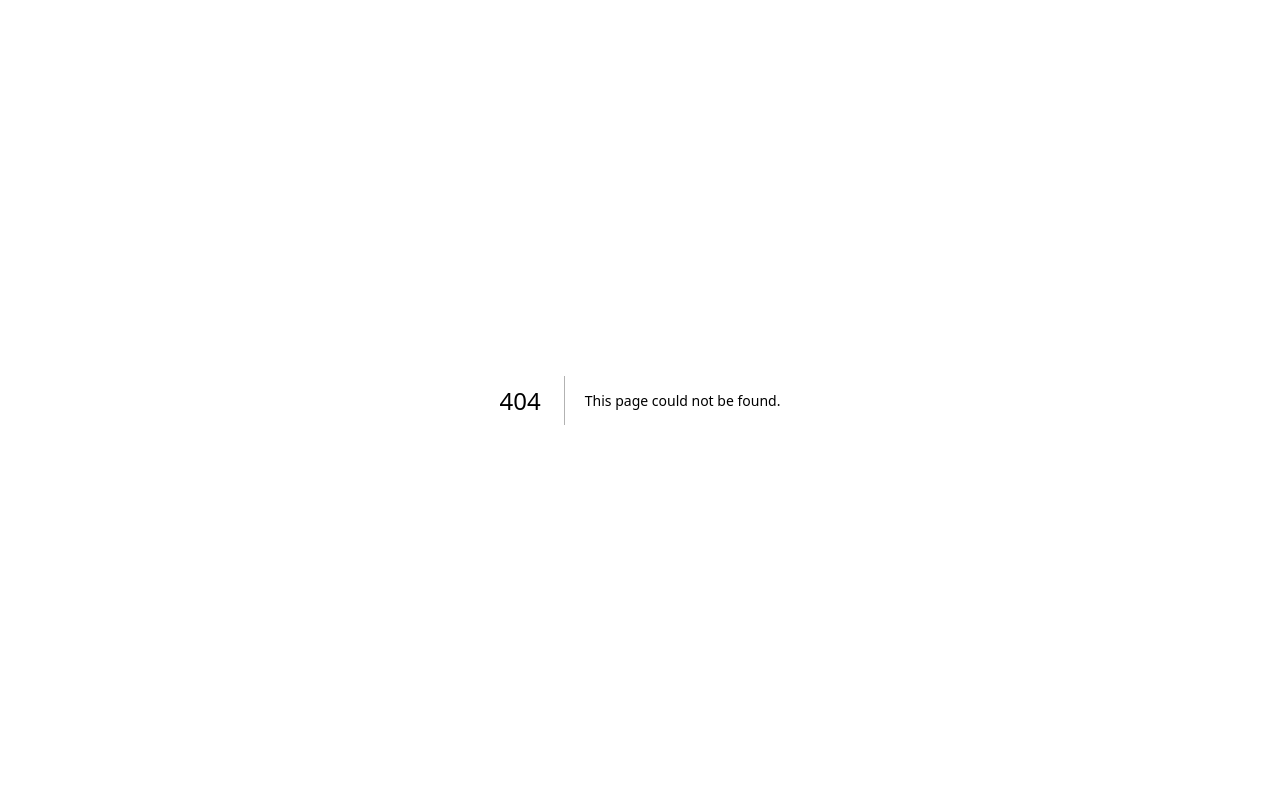
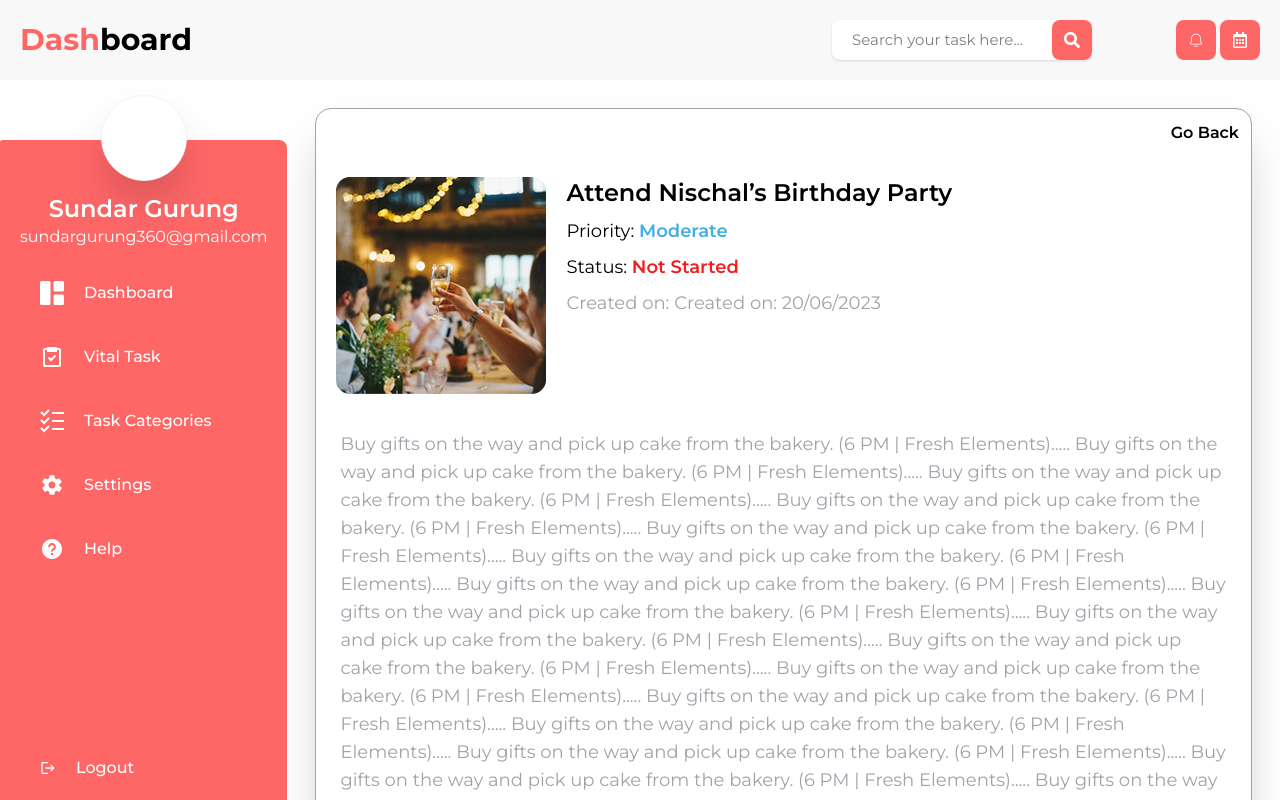
Before and after one commit to mahmoud-abuyoussef/Todo_List_Web_Application, a Next.js app: page /view-task/1 in a window 1280 px wide. Before the commit this address had no page. Shown: the top 800 px of the page. Built offline with nearby package versions, Linux system fonts and the light colour scheme.

Commit message:
build(view-task): build view task page ui #21

```diff
--- /dev/null
+++ b/src/app/(dashboard)/view-task/[taskId]/page.tsx
@@ -0,0 +1,5 @@
+import ViewTaskPage from "@/modules/task/components/ViewTask";
+
+export default function ViewTask() {
+  return <ViewTaskPage />;
+}
--- a/src/modules/task/components/TaskStatusWidget.tsx
+++ b/src/modules/task/components/TaskStatusWidget.tsx
@@ -10,7 +10,7 @@ export default function TaskStatusWidget() {
   ];
 
   return (
-    <div className="bg-background w-full max-w-2xl rounded-2xl p-6 shadow-md min-h-fit max-h-fit">
+    <div className="bg-background max-h-fit min-h-fit w-full max-w-2xl rounded-2xl p-6 shadow-md">
       <div className="mb-6 flex items-center gap-3">
         <GoChecklist className="text-text-muted h-6 w-6" />
         <h3 className="text-main-color text-xl font-semibold">Task Status</h3>
--- /dev/null
+++ b/src/modules/task/components/ViewTask.tsx
@@ -0,0 +1,47 @@
+"use client";
+import Link from "next/link";
+import Image from "next/image";
+import CustomButton from "@/ui/CustomButton";
+import { useViewTask } from "../hooks/useViewTask";
+import { FaEdit, FaTrash, FaExclamation } from "react-icons/fa";
+
+export default function ViewTask() {
+  const { task } = useViewTask();
+  if (!task) {
+    return <p>Task not found</p>;
+  }
+  return (
+    <div className="border-border mx-3 my-5 w-full rounded-2xl border shadow-2xl sm:mx-7 sm:my-7">
+      <div key={task.id} className="flex min-h-[calc(100vh-120px)] flex-col">
+        <div className="m-3 flex justify-end">
+          <Link href="/" className="cursor-pointer font-semibold">
+            Go Back
+          </Link>
+        </div>
+        <div className="p-5">
+          <div className="flex flex-col items-center gap-5 sm:flex-row sm:items-start">
+            <Image src={task.image} alt={task.title} width={210} height={217} className="rounded-lg object-cover" />
+            <div className="flex flex-col gap-2 text-center text-lg sm:text-left">
+              <h1 className="text-xl font-semibold sm:text-2xl">{task.title}</h1>
+              <p>
+                Priority: <span className="text-priority-moderate font-semibold">{task.Priority}</span>
+              </p>
+              <p>
+                Status: <span className="text-status-notstarted font-semibold">{task.status}</span>
+              </p>
+              <p className="text-border">Created on: {task.date}</p>
+            </div>
+          </div>
+        </div>
+        <div className="text-text-muted px-4 pt-4 pb-6 text-lg sm:px-6">
+          <p className="mb-4">{task.description}</p>
+        </div>
+        <div className="mt-auto flex items-center justify-end gap-4 p-4">
+          <CustomButton icon={<FaTrash />} />
+          <CustomButton icon={<FaEdit />} />
+          <CustomButton icon={<FaExclamation />} />
+        </div>
+      </div>
+    </div>
+  );
+}
--- /dev/null
+++ b/src/modules/task/fakeData/viewTask.ts
@@ -0,0 +1,49 @@
+export const viewTask = [
+  {
+    id: 1,
+    title: "Attend Nischal’s Birthday Party",
+    Priority: "Moderate",
+    status: "Not Started",
+    date: "Created on: 20/06/2023",
+    image: "/images/Rectangle 10.png",
+    description: `
+    Buy gifts on the way and pick up cake from the bakery. (6 PM | Fresh Elements).....
+    Buy gifts on the way and pick up cake from the bakery. (6 PM | Fresh Elements).....
+    Buy gifts on the way and pick up cake from the bakery. (6 PM | Fresh Elements).....
+    Buy gifts on the way and pick up cake from the bakery. (6 PM | Fresh Elements).....
+    Buy gifts on the way and pick up cake from the bakery. (6 PM | Fresh Elements).....
+    Buy gifts on the way and pick up cake from the bakery. (6 PM | Fresh Elements).....
+    Buy gifts on the way and pick up cake from the bakery. (6 PM | Fresh Elements).....
+    Buy gifts on the way and pick up cake from the bakery. (6 PM | Fresh Elements).....
+    Buy gifts on the way and pick up cake from the bakery. (6 PM | Fresh Elements).....
+    Buy gifts on the way and pick up cake from the bakery. (6 PM | Fresh Elements).....
+    Buy gifts on the way and pick up cake from the bakery. (6 PM | Fresh Elements).....
+    Buy gifts on the way and pick up cake from the bakery. (6 PM | Fresh Elements).....
+    Buy gifts on the way and pick up cake from the bakery. (6 PM | Fresh Elements).....
+    Buy gifts on the way and pick up cake from the bakery. (6 PM | Fresh Elements).....
+    Buy gifts on the way and pick up cake from the bakery. (6 PM | Fresh Elements).....
+    Buy gifts on the way and pick up cake from the bakery. (6 PM | Fresh Elements).....
+    Buy gifts on the way and pick up cake from the bakery. (6 PM | Fresh Elements).....
+    Buy gifts on the way and pick up cake from the bakery. (6 PM | Fresh Elements).....
+    Buy gifts on the way and pick up cake from the bakery. (6 PM | Fresh Elements).....
+    Buy gifts on the way and pick up cake from the bakery. (6 PM | Fresh Elements).....
+    Buy gifts on the way and pick up cake from the bakery. (6 PM | Fresh Elements).....
+    Buy gifts on the way and pick up cake from the bakery. (6 PM | Fresh Elements).....
+    Buy gifts on the way and pick up cake from the bakery. (6 PM | Fresh Elements).....
+    Buy gifts on the way and pick up cake from the bakery. (6 PM | Fresh Elements).....
+    Buy gifts on the way and pick up cake from the bakery. (6 PM | Fresh Elements).....
+    Buy gifts on the way and pick up cake from the bakery. (6 PM | Fresh Elements).....
+    Buy gifts on the way and pick up cake from the bakery. (6 PM | Fresh Elements).....
+    Buy gifts on the way and pick up cake from the bakery. (6 PM | Fresh Elements).....
+    Buy gifts on the way and pick up cake from the bakery. (6 PM | Fresh Elements).....
+    Buy gifts on the way and pick up cake from the bakery. (6 PM | Fresh Elements).....
+    Buy gifts on the way and pick up cake from the bakery. (6 PM | Fresh Elements).....
+    Buy gifts on the way and pick up cake from the bakery. (6 PM | Fresh Elements).....
+    Buy gifts on the way and pick up cake from the bakery. (6 PM | Fresh Elements).....
+    Buy gifts on the way and pick up cake from the bakery. (6 PM | Fresh Elements).....
+    Buy gifts on the way and pick up cake from the bakery. (6 PM | Fresh Elements).....
+    Buy gifts on the way and pick up cake from the bakery. (6 PM | Fresh Elements).....
+
+    `,
+  },
+];
--- /dev/null
+++ b/src/modules/task/hooks/useViewTask.ts
@@ -0,0 +1,9 @@
+import { useParams } from "next/navigation";
+import { viewTask } from "@/modules/task/fakeData/viewTask";
+
+export function useViewTask() {
+  const params = useParams();
+  const taskId = Number(params.taskId);
+  const task = viewTask.find(t => t.id === taskId);
+  return { task, taskId };
+}
```
Also changed, not shown: public/images/Rectangle 10.png (added).
